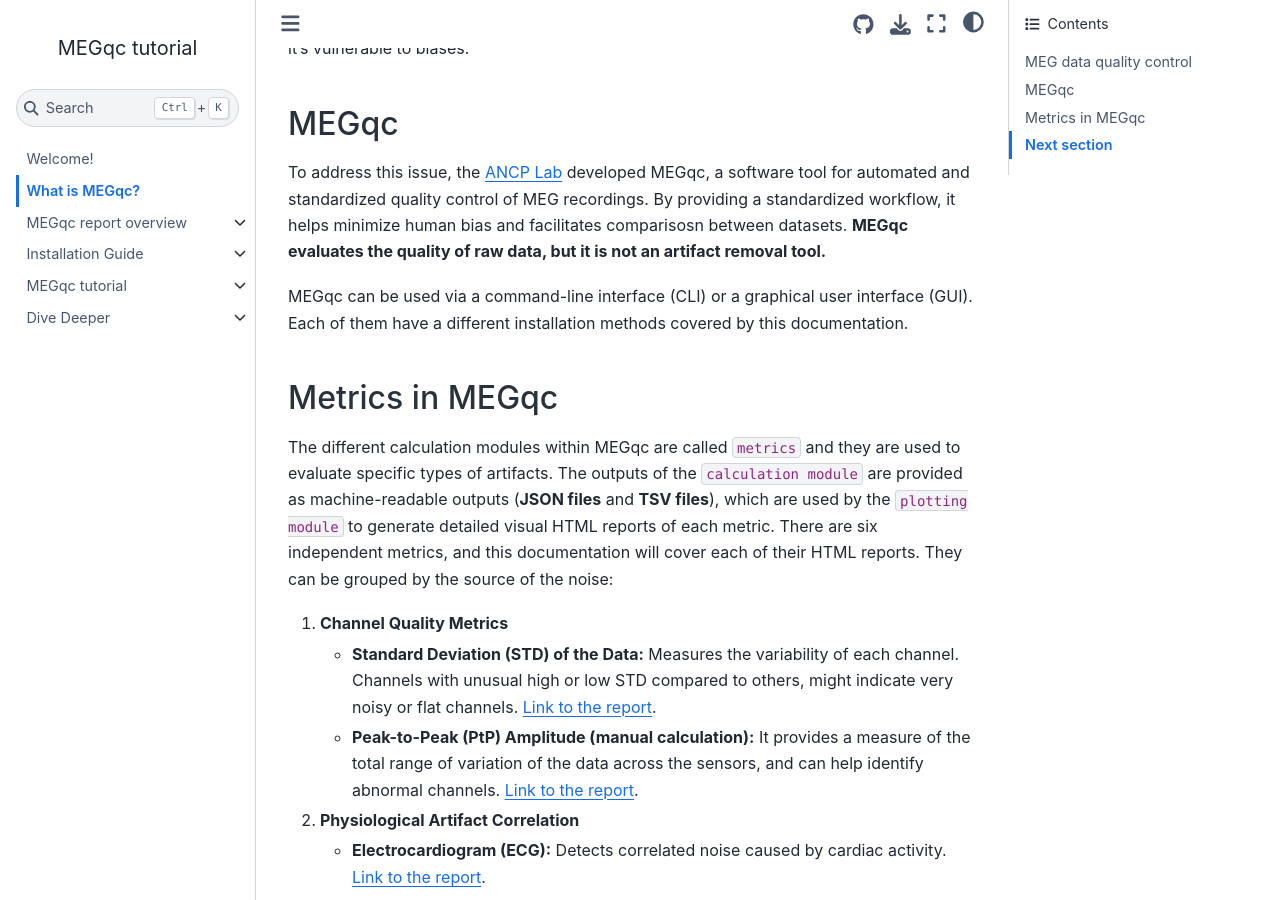
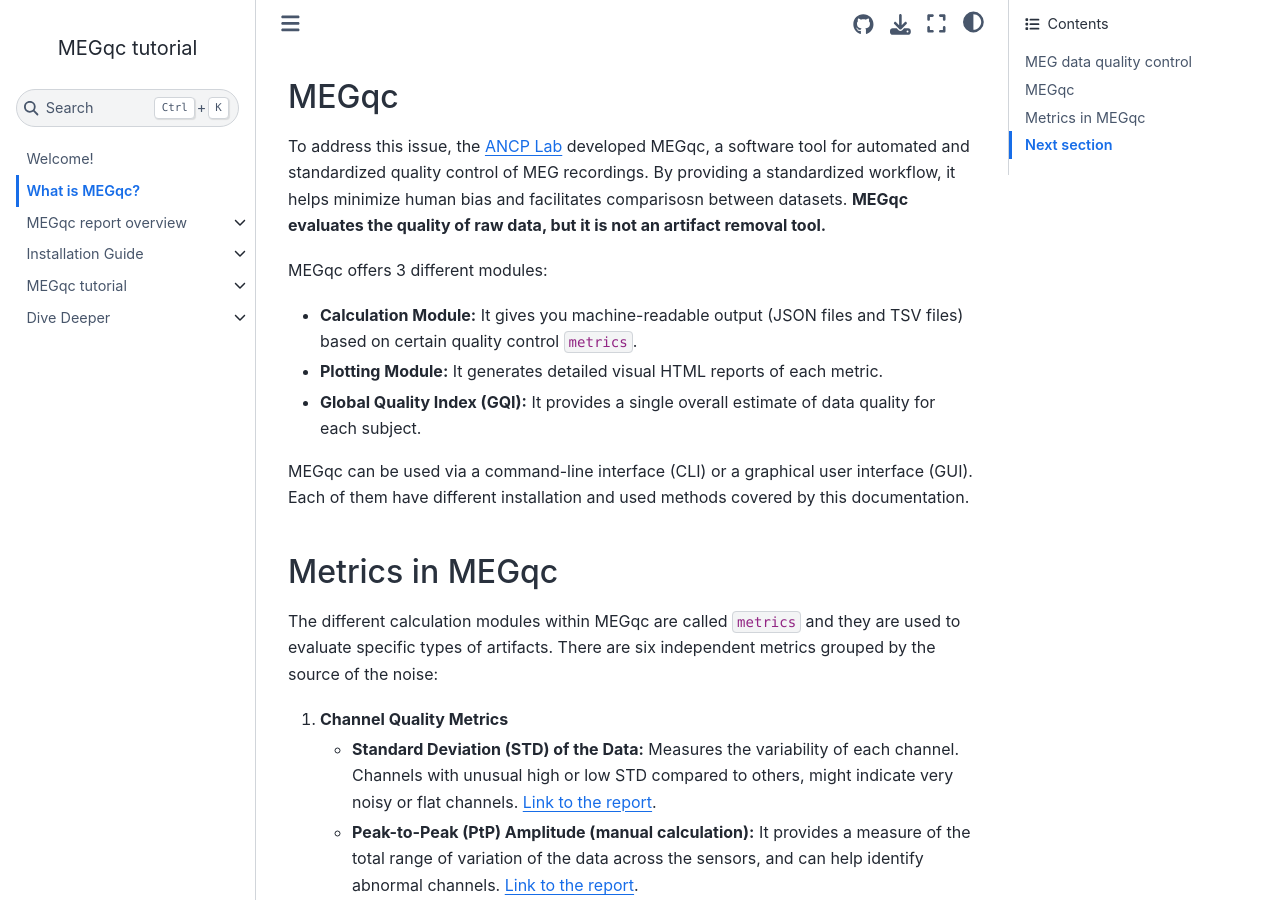
Before and after one commit to ANCPLabOldenburg/megqc_documentation, a Jupyter Book: the page built from book/introduction.md, in a window 1280 px wide and 900 px high, scrolled down 517 px. Built offline with Jupyter Book 1.0.4 settings and Sphinx 7.4.7 and the Sphinx Book theme 1.1.4, drawn with Linux system fonts in a browser that asks for light colours.

Commit message:
Update introduction.md

```diff
--- a/book/introduction.md
+++ b/book/introduction.md
@@ -7,18 +7,20 @@ Magnetoencephalography (MEG) data is susceptible to  noise and artifacts, which
 - Muscle noise sources (e.g. body movements of the subject).
 - Environmental noise sources (e.g. powerline noise).
 
-<br>
-
 For this reason, quality control of MEG data is an essential step for ensuring valid and reproducible science (Niso et al., 2022). However, the detection and annotation of artifacts in MEG data is commonly performed manually (visual inspection), requires expertise and can be a tedious and time-consuming task. Also, as there's not a standardized procedure, it's vulnerable to biases.
 
 ## MEGqc
 To address this issue, the [ANCP Lab](https://uol.de/en/applied-neurocognitive-psychology) developed MEGqc, a software tool for automated and standardized quality control of MEG recordings. By providing a standardized workflow, it helps minimize human bias and facilitates comparisosn between datasets. **MEGqc evaluates the quality of raw data, but it is not an artifact removal tool.**
 
-MEGqc can be used via a command-line interface (CLI) or a graphical user interface (GUI). Each of them have a different installation methods covered by this documentation.
+MEGqc offers 3 different modules:
+- **Calculation Module:** It gives you machine-readable output (JSON files and TSV files) based on certain quality control `metrics`.
+- **Plotting Module:** It generates detailed visual HTML reports of each metric.
+- **Global Quality Index (GQI):** It provides a single overall estimate of data quality for each subject.
+
+MEGqc can be used via a command-line interface (CLI) or a graphical user interface (GUI). Each of them have different installation and used methods covered by this documentation.
 
 ## Metrics in MEGqc
-The different calculation modules within MEGqc are called `metrics` and they are used to evaluate specific types of artifacts. The outputs of the `calculation module` are provided as machine-readable outputs (**JSON files** and **TSV files**), which are used by the `plotting module` to generate detailed visual HTML reports of each metric.
-There are six independent metrics, and this documentation will cover each of their HTML reports. They can be grouped by the source of the noise:
+The different calculation modules within MEGqc are called `metrics` and they are used to evaluate specific types of artifacts. There are six independent metrics grouped by the source of the noise:
 
 1. **Channel Quality Metrics**
 
```
